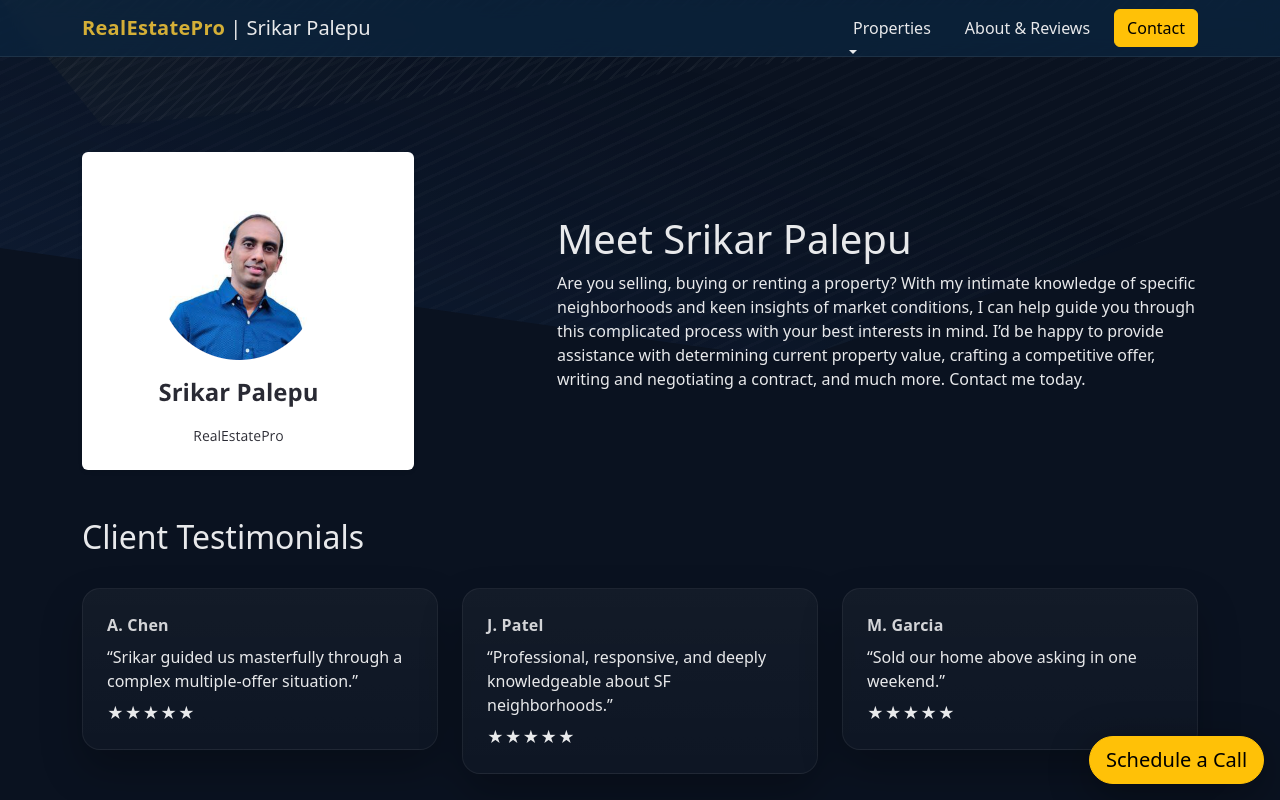
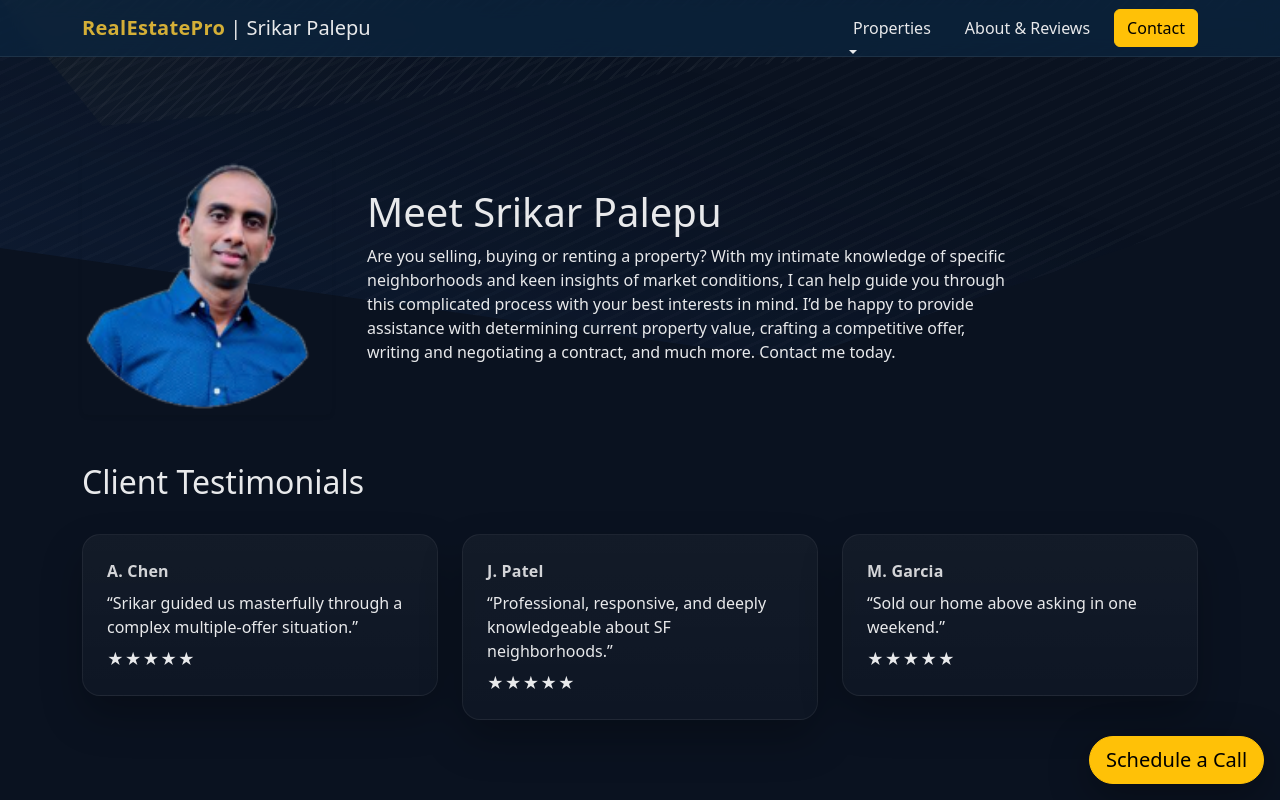
Before and after one commit to Vishal-Nagamalla/RealEstatePro, a Next.js app: page /about-reviews in a window 1280 px wide. Shown: the top 800 px of the page. Built offline with nearby package versions, Linux system fonts and the light colour scheme.

Commit message:
about me photo change

```diff
--- a/app/about-reviews/page.jsx
+++ b/app/about-reviews/page.jsx
@@ -8,10 +8,14 @@ export default function AboutReviewsPage() {
       <Container>
         {/* About section */}
         <Row className="align-items-center g-4 mb-5">
-          <Col md={5}>
+          <Col md={3}>
             {/* eslint-disable-next-line @next/next/no-img-element */}
-            <img src="/srikar-headshot.png" alt="Srikar Palepu" className="img-fluid rounded shadow-sm" />
-          </Col>
+            <img
+              src="/srikar-headshotbg.png"
+              alt="Srikar Palepu"
+              className="rounded shadow-sm"
+              style={{ width: "100%", maxWidth: "250px", height: "auto" }}
+            />          </Col>
           <Col md={7}>
             <h1>Meet Srikar Palepu</h1>
             <p>Are you selling, buying or renting a property? With my intimate knowledge of specific neighborhoods and keen insights of market conditions, I can help guide you through this complicated process with your best interests in mind. I’d be happy to provide assistance with determining current property value, crafting a competitive offer, writing and negotiating a contract, and much more. Contact me today.</p>
```
Also changed, not shown: public/srikar-headshotbg.png (added).
